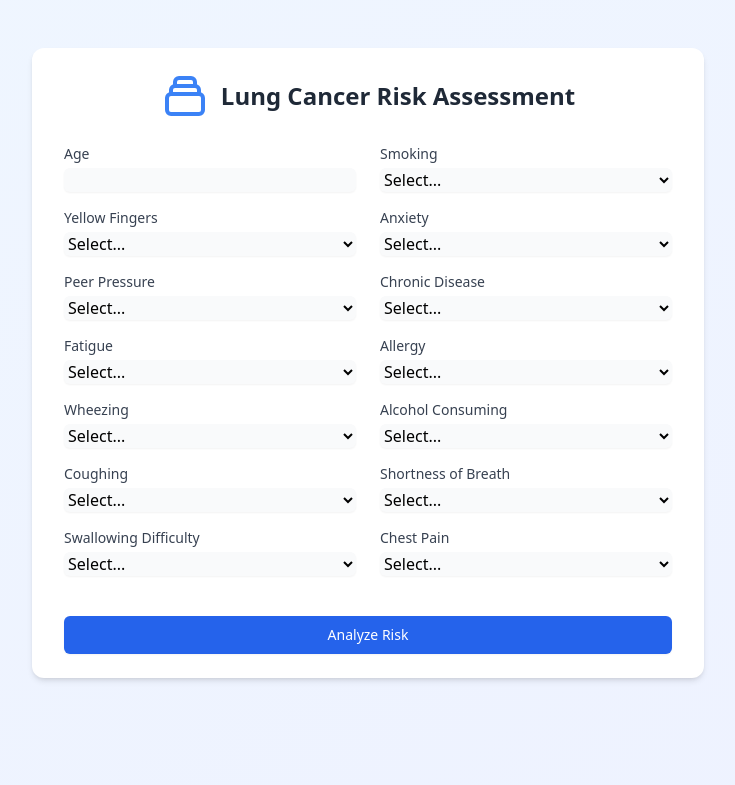
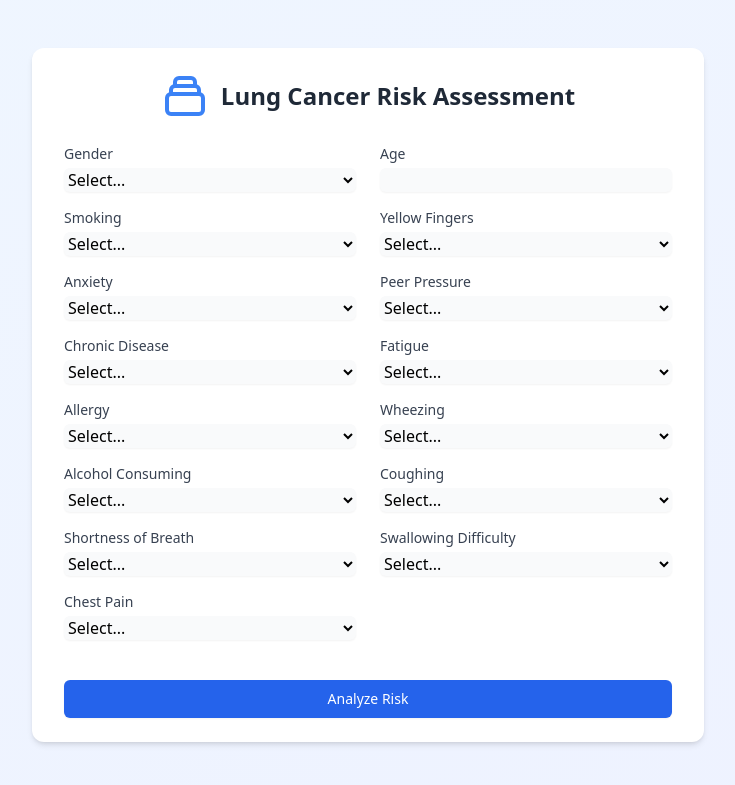
Before and after one commit to sunildutt28/ProjectCode, a Flask app: page / in a window 1280 px wide. Shown: the top 785 px of the page, without its empty margins (272-1007 px from the left). Run offline with Flask 3, Linux system fonts and the light colour scheme; parts of the project's set-up code (start-up, migrations or seed data) failed here and were passed over; some libraries are stand-ins or nearby versions.

Commit message:
revert back to the previous version of index.html

```diff
--- a/templates/index.html
+++ b/templates/index.html
@@ -17,14 +17,14 @@
             </div>
 
             <form id="predictionForm" class="grid grid-cols-1 md:grid-cols-2 gap-x-6">
-                <!-- <div class="mb-4">
+                 <div class="mb-4">
                     <label for="gender" class="block text-sm font-medium text-gray-700 mb-1">Gender</label>
                     <select id="gender" name="gender" class="mt-1 block w-full rounded-md border-gray-300 shadow-sm focus:border-blue-500 focus:ring-blue-500 bg-gray-50" required>
                         <option value="">Select...</option>
                         <option value="1">Male</option>
                         <option value="0">Female</option>
                     </select>
-                </div> -->
+                </div>
 
                 <div class="mb-4">
                     <label for="age" class="block text-sm font-medium text-gray-700 mb-1">Age</label>
```
